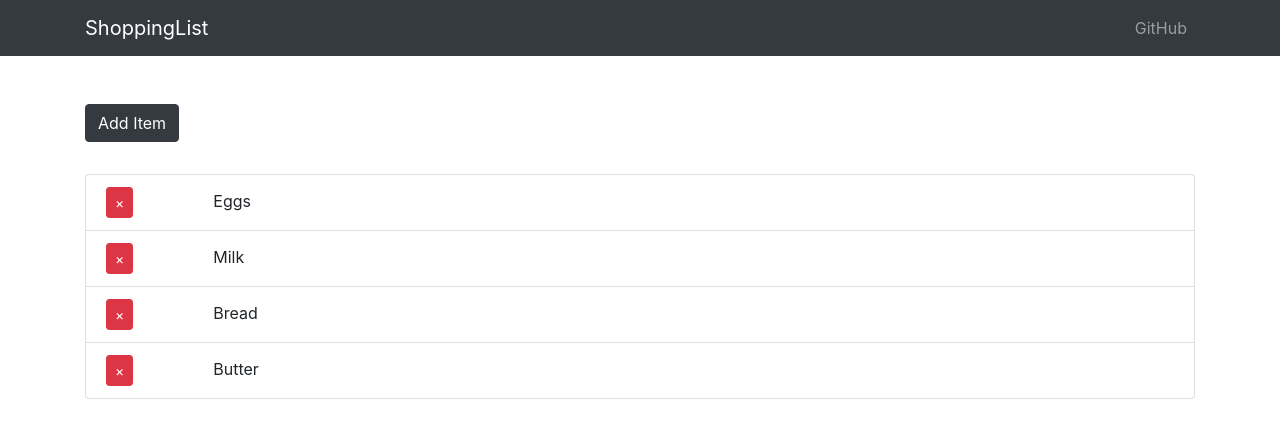
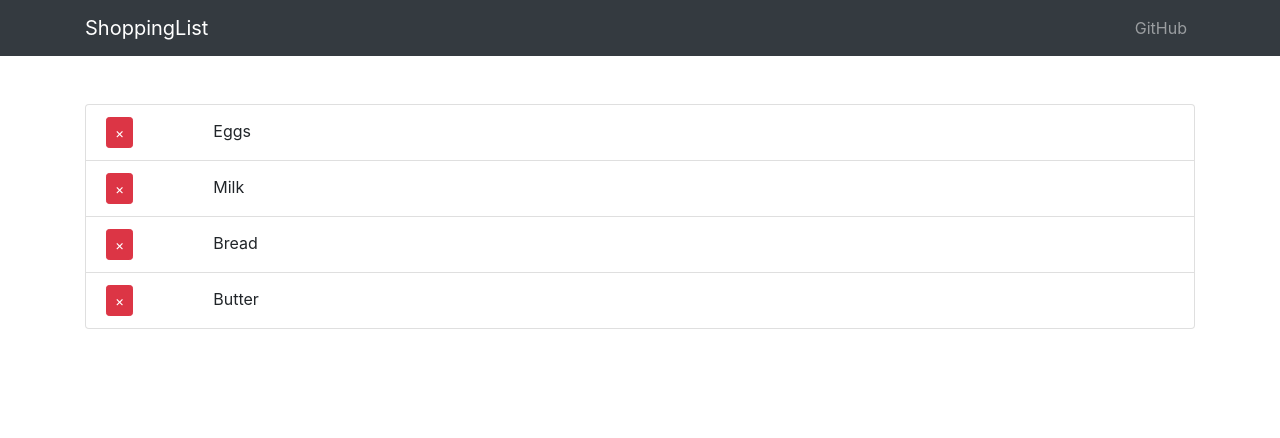
Before and after one commit to RJuall/HackPrinceF18, a React (Create React App) app in the folder hpf18-r/client/: page / in a window 1280 px wide. Shown: the top 438 px of the page. Built offline with nearby package versions, Linux system fonts and the light colour scheme.

Commit message:
Refactor delete function

```diff
--- a/hpf18-r/client/src/actions/itemActions.js
+++ b/hpf18-r/client/src/actions/itemActions.js
@@ -5,3 +5,10 @@
         type: GET_ITEMS
     };
 };
+
+export const deleteItem = (id) => {
+    return {
+        type: DELETE_ITEM,
+        payload: id
+    };
+};
--- a/hpf18-r/client/src/components/ShoppingList.js
+++ b/hpf18-r/client/src/components/ShoppingList.js
@@ -1,9 +1,8 @@
 import React, { Component } from 'react';
 import { Container, ListGroup, ListGroupItem, Button } from 'reactstrap';
 import { CSSTransition, TransitionGroup } from 'react-transition-group';
-import uuid from 'uuid';
 import { connect } from 'react-redux';
-import { getItems } from '../actions/itemActions';
+import { getItems, deleteItem } from '../actions/itemActions';
 import PropTypes from 'prop-types';
 
 class ShoppingList extends Component {
@@ -12,24 +11,15 @@
         this.props.getItems();
     }
 
+    onDeleteCLick = (id) => {
+        this.props.deleteItem(id);
+    }
+
     render() {
         const { items } = this.props.item;
         return(
             <Container>
-                <Button
-                    color="dark"
-                    style={{marginBottom: '2rem'}}
-                    onClick={() => {
-                        const name = prompt('Enter Item');
-                        if(name) {
-                            this.setState(state => ({
-                                items: [...state.items, { id: uuid(), name }]
-                            }));
-                        }
-                    }}
-                >
-                Add Item
-                </Button>
+
                 <ListGroup>
                     <TransitionGroup clasName="shopping-list">
                         {items.map(({ id, name}) => (
@@ -39,11 +29,7 @@
                                         className="remove-btn"
                                         color="danger"
                                         size="sm"
-                                        onClick={() => {
-                                            this.setState(state => ({
-                                                items: this.state.items.filter(item => item.id !== id)
-                                            }));
-                                        }}
+                                        onClick={this.onDeleteCLick.bind(this, id)}
                                     >
                                     &times;
                                     </Button>
@@ -67,4 +53,4 @@
     item: state.item
 });
 
-export default connect(mapStateToProps, { getItems })(ShoppingList);
+export default connect(mapStateToProps, { getItems, deleteItem })(ShoppingList);
--- a/hpf18-r/client/src/reducers/itemReducer.js
+++ b/hpf18-r/client/src/reducers/itemReducer.js
@@ -16,6 +16,11 @@
             return {
                 ...state
             }
+        case DELETE_ITEM:
+            return {
+                ...state,
+                items: state.items.filter(item => item.id !== action.payload)
+            }
         default:
             return state;
     }
```
